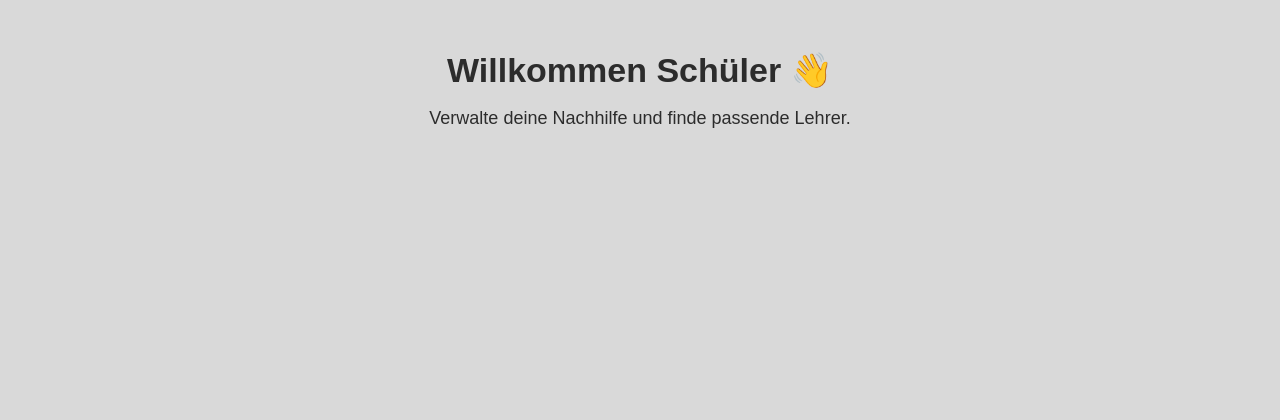
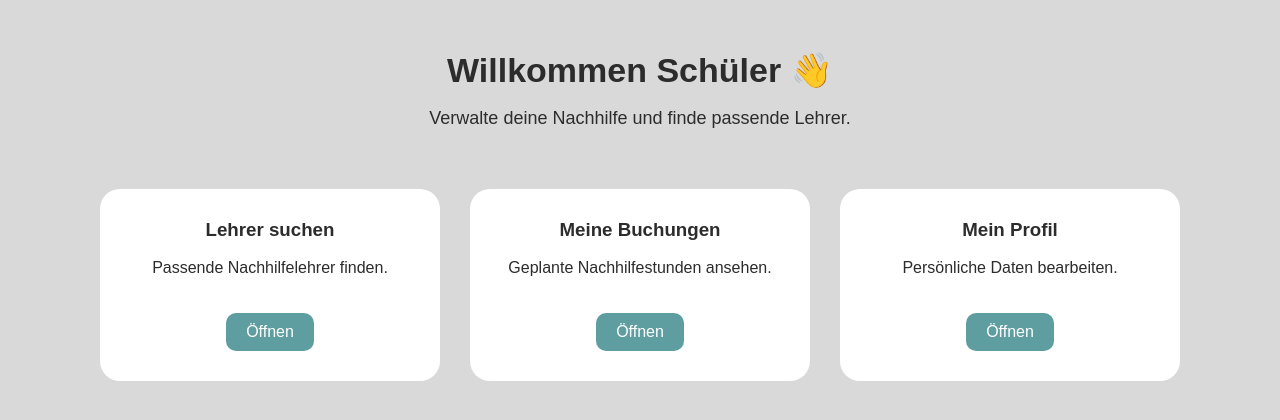
Before and after one commit to Mohd323/Nachhilfe-Plattform, a Flask app: page /schueler-dashboard in a window 1280 px wide. Shown: the part 116-536 px from the top of the page. Run offline with Flask 3, Linux system fonts and the light colour scheme.

Commit message:
student_dashboard.html fertig

```diff
--- a/templates/student_dashboard.html
+++ b/templates/student_dashboard.html
@@ -33,6 +33,35 @@
         <p>Verwalte deine Nachhilfe und finde passende Lehrer.</p>
     </section>
 
+        <section class="dashboard-cards">
+
+        <div class="dashboard-card">
+            <h3>Lehrer suchen</h3>
+            <p>Passende Nachhilfelehrer finden.</p>
+
+            <a href="{{ url_for('teacher_search') }}">
+                Öffnen
+            </a>
+        </div>
+
+        <div class="dashboard-card">
+            <h3>Meine Buchungen</h3>
+            <p>Geplante Nachhilfestunden ansehen.</p>
+
+            <a href="{{ url_for('my_bookings') }}">
+                Öffnen
+            </a>
+        </div>
+
+        <div class="dashboard-card">
+            <h3>Mein Profil</h3>
+            <p>Persönliche Daten bearbeiten.</p>
+
+            <a href="{{ url_for('profile') }}">
+                Öffnen
+            </a>
+        </div>
+    </section>
 
 </main>
 
```
